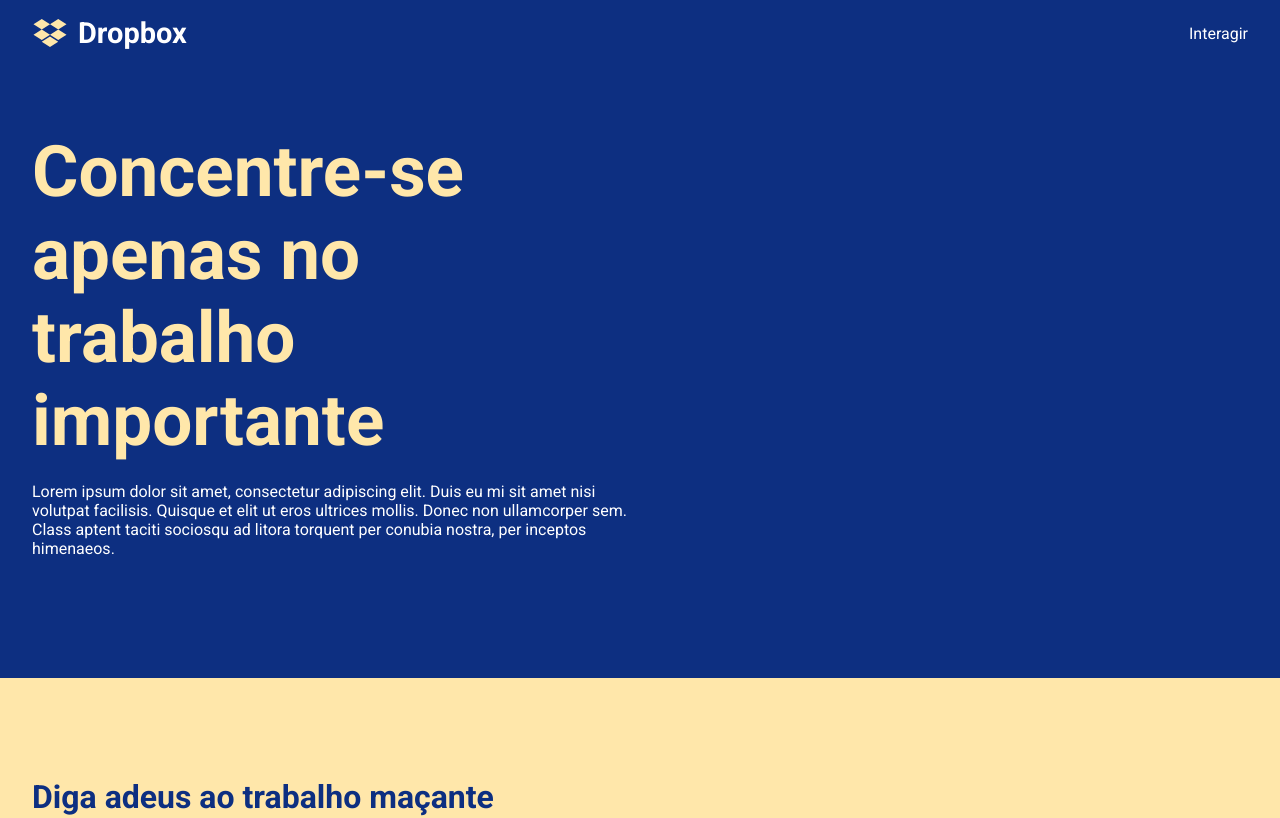
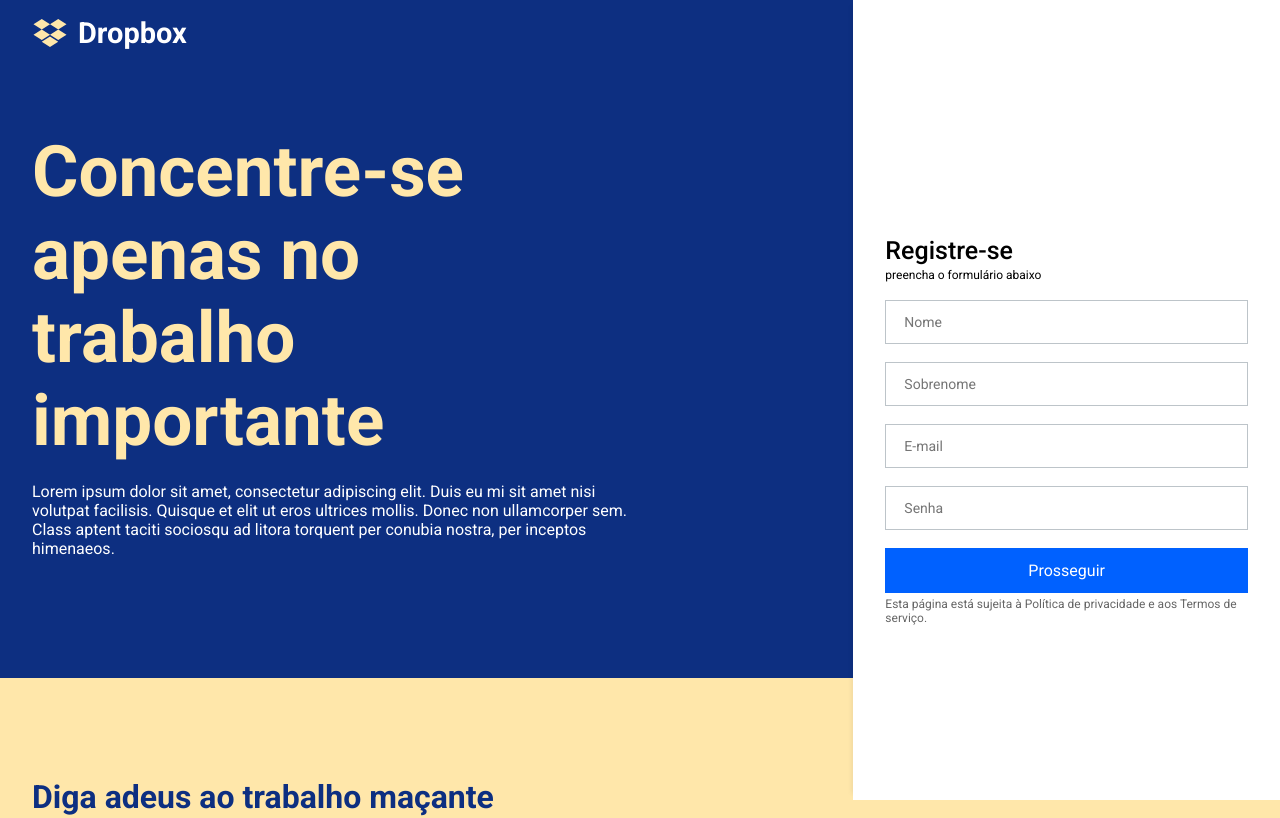
Before and after one commit to kamusari/clone-dropbox-menu, a React (Create React App) app: page / in a window 1280 px wide. Shown: the top 818 px of the page. Built offline with nearby package versions, Linux system fonts and the light colour scheme.

Commit message:
chore: create side menu

```diff
--- a/src/App.tsx
+++ b/src/App.tsx
@@ -3,10 +3,13 @@ import GlobalStyles from "./Styles/GlobalStyles";
 
 import Section from "./Components/Section";
 import data from "./Data";
+import SideMenu from "./Components/SideMenu";
+import MenuFrom from "./Components/MenuForm";
 
 function App() {
   return (
     <>
+      <GlobalStyles />
       <Section
         variant="blue"
         title={data[0].title}
@@ -32,7 +35,9 @@ function App() {
         title={data[4].title}
         description={data[4].description}
       />
-      <GlobalStyles />
+      <SideMenu>
+        <MenuFrom />
+      </SideMenu>
     </>
   );
 }
--- /dev/null
+++ b/src/Components/MenuForm/index.tsx
@@ -0,0 +1,42 @@
+import React from "react";
+
+import { Container, Navigation, DropboxLogo, Form } from "./styled";
+
+const MenuForm: React.FC = () => {
+  function handleToggle() {
+    if (window.toggleActiveMenu) window.toggleActiveMenu();
+  }
+
+  return (
+    <Container>
+      <Navigation>
+        <h1>
+          <DropboxLogo />
+          <span>Dropbox</span>
+        </h1>
+        <button className="action--close" onClick={handleToggle}>
+          ✕
+        </button>
+      </Navigation>
+
+      <Form>
+        <span className="title">Registre-se</span>
+        <span className="subtitle">preencha o formulário abaixo</span>
+
+        <input type="text" placeholder="Nome" />
+        <input type="text" placeholder="Sobrenome" />
+        <input type="email" placeholder="E-mail" />
+        <input type="password" placeholder="Senha" />
+
+        <button>Prosseguir</button>
+
+        <span className="terms">
+          Esta página está sujeita à Política de privacidade e aos Termos de
+          serviço.
+        </span>
+      </Form>
+    </Container>
+  );
+};
+
+export default MenuForm;
--- /dev/null
+++ b/src/Components/MenuForm/styled.tsx
@@ -0,0 +1,90 @@
+import styled from "styled-components";
+import { FaDropbox } from "react-icons/fa";
+
+export const Container = styled.div`
+  display: flex;
+  flex-direction: column;
+  height: 100%;
+  @media (min-width: 1024px) {
+    max-width: 480px;
+  }
+`;
+
+export const Navigation = styled.nav`
+  display: flex;
+  align-items: center;
+  justify-content: space-between;
+  padding: 16px 32px;
+  min-height: 61px;
+  > h1 {
+    display: flex;
+    align-items: center;
+    > span {
+      color: var(--color-quaternary);
+      margin-left: 10px;
+      font-size: 29px;
+    }
+  }
+  > button {
+    background: none;
+    border: none;
+    font-weight: bold;
+    font-size: 17px;
+    outline: 0;
+    cursor: pointer;
+  }
+  @media (min-width: 1024px) {
+    justify-content: flex-end;
+    > h1 {
+      display: none;
+    }
+  }
+`;
+
+export const DropboxLogo = styled(FaDropbox)`
+  width: 36px;
+  height: 32px;
+  fill: var(--color-blue);
+`;
+
+export const Form = styled.form`
+  display: flex;
+  height: 100%;
+  flex-direction: column;
+  justify-content: center;
+  padding: 0 32px;
+  max-width: 480px;
+  margin: 0 auto;
+  > .title {
+    font-size: 25px;
+    font-weight: 500;
+  }
+  > .subtitle {
+    font-size: 12px;
+    margin-top: 3px;
+  }
+  > input {
+    background: var(--color-tertiary);
+    border: 1px solid var(--color-border);
+    padding: 13px 18px;
+    font-size: 14px;
+    margin-top: 18px;
+  }
+  > button {
+    margin-top: 18px;
+    padding: 13px 18px;
+    font-size: 16px;
+    background-color: var(--color-blue);
+    color: var(--color-tertiary);
+    border: none;
+    cursor: pointer;
+    &:hover {
+      opacity: 0.87;
+    }
+  }
+  > .terms {
+    font-size: 12px;
+    opacity: 0.6;
+    margin-top: 4px;
+  }
+`;
--- a/src/Components/Section/index.tsx
+++ b/src/Components/Section/index.tsx
@@ -15,6 +15,12 @@ interface Props {
 }
 
 const Section: React.FC<Props> = ({ variant, title, description }) => {
+  const buttonVariant = Math.round(Math.random());
+
+  function handleToggle() {
+    if (window.toggleActiveMenu) window.toggleActiveMenu();
+  }
+
   return (
     <Container className={variant}>
       <HeaderWrapper>
@@ -24,9 +30,12 @@ const Section: React.FC<Props> = ({ variant, title, description }) => {
             <span>Dropbox</span>
           </h1>
 
-          <button>Interagir</button>
+          <button onClick={handleToggle}>
+            {buttonVariant === 0 ? "Interagir" : "Acessar"}
+          </button>
         </Header>
       </HeaderWrapper>
+
       <Content>
         <h2>{title}</h2>
         <p>{description}</p>
--- /dev/null
+++ b/src/Components/SideMenu/index.tsx
@@ -0,0 +1,43 @@
+import React, { useState, useEffect } from "react";
+
+import { Container } from "./styled";
+
+declare global {
+  interface Window {
+    toggleActiveMenu: (() => void) | undefined;
+  }
+}
+
+const scrollThreshold = 300;
+
+const SideMenu: React.FC = ({ children }) => {
+  const [isActive, setIsActive] = useState(false);
+  const [scrollY, setScrollY] = useState(0);
+
+  useEffect(() => {
+    function onScroll() {
+      setScrollY(window.scrollY);
+      setIsActive(false);
+    }
+
+    window.addEventListener("scroll", onScroll);
+
+    return () => window.removeEventListener("scroll", onScroll);
+  }, [scrollY]);
+
+  const classes = [
+    isActive ? "open" : "",
+    scrollY <= scrollThreshold ? "scrollOpen" : "",
+  ];
+  const className = classes.join(" ").trim();
+
+  function toggleActiveMenu() {
+    setIsActive((prev) => !prev);
+  }
+
+  window.toggleActiveMenu = toggleActiveMenu;
+
+  return <Container className={className}>{children}</Container>;
+};
+
+export default SideMenu;
--- /dev/null
+++ b/src/Components/SideMenu/styled.tsx
@@ -0,0 +1,31 @@
+import styled from "styled-components";
+
+export const Container = styled.div`
+  z-index: 10;
+  position: fixed;
+  top: 0;
+  right: 0;
+  width: 100%;
+  height: 100%;
+  background: var(--color-tertiary);
+  @media (min-width: 1024px) {
+    width: calc(100% / 3);
+    box-shadow: -7px 0 5px -6px rgba(0, 0, 0, 0.075);
+  }
+  @media (min-width: 1440px) {
+    width: calc(480px + ((100vw - 1440px) / 2));
+  }
+  transition: 0.5s transform cubic-bezier(0.5, 0, 0, 1);
+  transform: translateX(100%);
+  &.open {
+    transform: translateX(0);
+  }
+  @media (min-width: 1024px) {
+    &.scrollOpen {
+      transform: translateX(0);
+    }
+    &.scrollOpen .action--close {
+      display: none;
+    }
+  }
+`;
```
